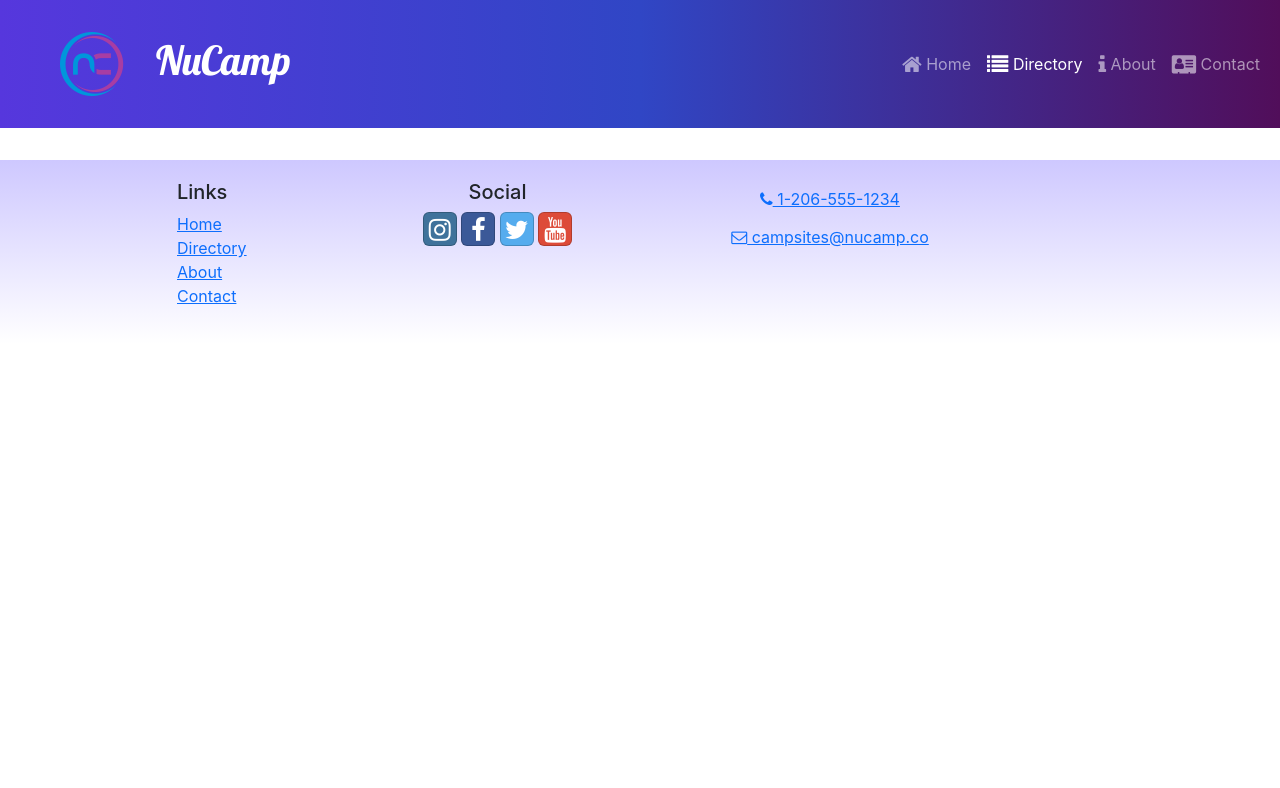
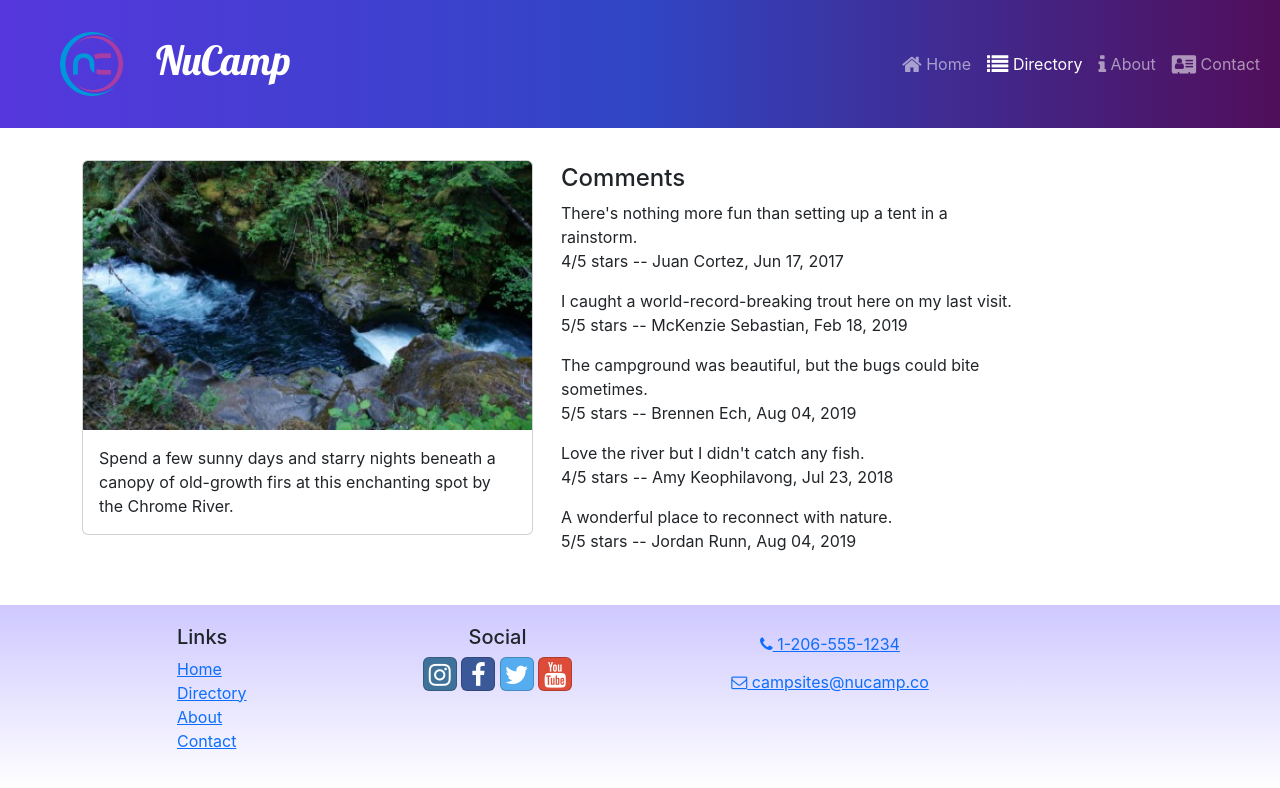
Before and after one commit to brandontaylor1/nucamp-react, a React (Create React App) app: page /directory/1 in a window 1280 px wide. Shown: the top 788 px of the page. Built offline with nearby package versions, Linux system fonts and the light colour scheme.

Commit message:
Add Comments to page, update components accordingly

```diff
--- a/src/App.js
+++ b/src/App.js
@@ -2,6 +2,7 @@
 import HomePage from './pages/HomePage.js';
 import ContactPage from './pages/ContactPage.js';
 import CampsitesDirectoryPage from './pages/CampsitesDirectoryPage.js';
+import CampsiteDetailPage from './pages/CampsiteDetailPage.js';
 import Header from './components/Header.js';
 import Footer from './components/Footer.js';
 import './App.css';
@@ -14,6 +15,11 @@
             <Route path='/' element={<HomePage />} />
             <Route path='/contact' element={<ContactPage />} />
             <Route path='/directory' element={<CampsitesDirectoryPage />}/>
+            <Route
+              path='/directory/:campsiteId'
+              element={<CampsiteDetailPage />}
+
+              />
           </Routes>
         <Footer />
 
--- a/src/features/campsites/CampsiteCard.js
+++ b/src/features/campsites/CampsiteCard.js
@@ -1,10 +1,12 @@
 import React from 'react'
 import { Card, CardImg, CardImgOverlay, CardTitle } from 'reactstrap'
+import { Link } from 'react-router-dom'
 
 const CampsiteCard = ({campsite}) => {
-  const { image, name } = campsite
+  const { id, image, name } = campsite
 
   return (
+    <Link to={`${id}`}>
       <Card>
           <CardImg
               width='100%'
@@ -15,6 +17,7 @@
               <CardTitle>{name}</CardTitle>
           </CardImgOverlay>
       </Card>
+    </Link>
   )
 }
 
--- a/src/features/campsites/CampsiteDetail.js
+++ b/src/features/campsites/CampsiteDetail.js
@@ -4,7 +4,7 @@
     const { image, name, description } = campsite
 
     return (
-        <Col md='12' className='md-4'>
+        <Col md='5' className='md-1'>
             <Card>
                 <CardImg top src={image} alt={name} />
                 <CardBody>
--- a/src/features/campsites/CampsitesList.js
+++ b/src/features/campsites/CampsitesList.js
@@ -3,8 +3,7 @@
 import {Col, Row} from 'reactstrap'
 import { selectAllCampsites } from './campsitesSlice.js'
 
-const CampsitesList = ({ setCampsiteId }) => {
-
+const CampsitesList = () => {
   const campsites = selectAllCampsites();
 
   return (
@@ -14,7 +13,6 @@
             md="5"
             className='m-4'
             key={campsite.id}
-            onClick={() => setCampsiteId(campsite.id)}
             >
                 <CampsiteCard campsite={campsite}/>
             </Col>
--- a/src/features/campsites/campsitesSlice.js
+++ b/src/features/campsites/campsitesSlice.js
@@ -9,7 +9,7 @@
 // }
 
 export const selectCampsiteById = (id) => {
-    return CAMPSITES.find((campsite) => (campsite.id === id))
+    return CAMPSITES.find((campsite) => (campsite.id === parseInt(id)))
 }
 
 export const selectFeaturedCampsite = () => {
--- /dev/null
+++ b/src/features/comments/Comment.js
@@ -0,0 +1,15 @@
+import { formatDate } from "../../utils/formatDate";
+
+const Comment = ({comment}) => {
+    const { text: commentText, rating, author, date } = comment;
+        return (
+            <p>
+            {commentText}
+            <br />
+            {rating}/5 stars -- {author}, {formatDate(date)}
+            </p>
+        )
+}
+
+
+export default Comment;
--- /dev/null
+++ b/src/features/comments/CommentsList.js
@@ -0,0 +1,22 @@
+import { Col } from 'reactstrap';
+import Comment from './Comment';
+import { selectCommentsById } from './commentsSlice';
+
+const CommentsList = ({campsiteId}) => {
+    const comments = selectCommentsById(campsiteId);
+        if(comments && comments.length > 0) {
+            return (
+                <Col md='5' className='m-1' >
+                    <h4>Comments</h4>
+                    {comments.map((comment) => (
+                        <Comment key={comment.id} comment={comment} />
+                    ))}
+                </Col>
+            )
+        }
+        return <Col md='5' className='m-1'>
+                There are no comments for this campsite yet.
+                </Col>
+}
+
+export default CommentsList
--- /dev/null
+++ b/src/features/comments/commentsSlice.js
@@ -0,0 +1,5 @@
+import { COMMENTS } from "../../app/shared/COMMENTS";
+
+export const selectCommentsById = (campsiteId) => {
+    return COMMENTS.filter((comment) => comment.campsiteId === parseInt(campsiteId))
+}
--- /dev/null
+++ b/src/pages/CampsiteDetailPage.js
@@ -0,0 +1,23 @@
+import { Container, Row } from 'reactstrap';
+import { useParams } from 'react-router-dom';
+import { selectCampsiteById } from '../features/campsites/campsitesSlice';
+import CampsiteDetail from '../features/campsites/CampsiteDetail';
+import CommentsList from '../features/comments/CommentsList';
+
+
+const CampsiteDetailPage = () => {
+    const { campsiteId } = useParams();
+    const campsite = selectCampsiteById(campsiteId);
+
+    return (
+        <Container>
+            <Row>
+                <CampsiteDetail campsite={campsite} />
+                <CommentsList campsiteId={campsiteId} />
+            </Row>
+        </Container>
+    )
+}
+
+
+export default CampsiteDetailPage
--- a/src/pages/CampsitesDirectoryPage.js
+++ b/src/pages/CampsitesDirectoryPage.js
@@ -1,35 +1,12 @@
-import { Container, Row, Col } from 'reactstrap'
-import { useState } from 'react'
-import CampsiteDetail from '../features/campsites/CampsiteDetail';
+import { Container } from 'reactstrap'
 import CampsitesList from '../features/campsites/CampsitesList';
-import { selectCampsiteById } from '../features/campsites/campsitesSlice';
 
 const CampsitesDirectoryPage = () => {
-   const [ campsiteId, setCampsiteId ] = useState(0)
-   const selectedCampsite = selectCampsiteById(campsiteId)
-
-
-
-
         return (
             <Container>
-                <Row>
-                    <Col sm='5' md='7'>
-                        <CampsitesList setCampsiteId={setCampsiteId} />
-                    </Col>
-
-                    <Col sm='7' md='5'>
-                        <CampsiteDetail campsite={selectedCampsite} />
-                    </Col>
-                </Row>
+                <CampsitesList />
             </Container>
         )
-
-
-
 }
 
-
-
-
 export default CampsitesDirectoryPage
--- /dev/null
+++ b/src/utils/formatDate.js
@@ -0,0 +1,7 @@
+export const formatDate = (date) => {
+    return new Intl.DateTimeFormat('en-US', {
+        year: 'numeric',
+        month: 'short',
+        day: '2-digit',
+    }).format(new Date(Date.parse(date)))
+}
```
Lines whose indentation alone changed are shown as unchanged.
